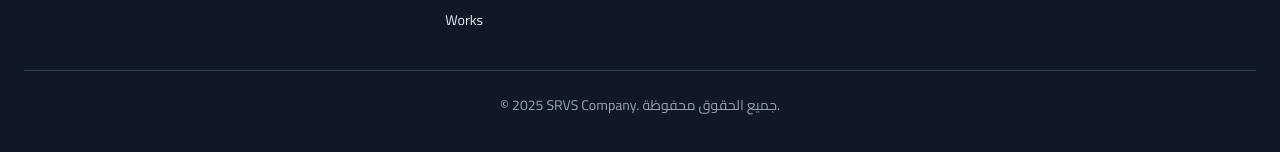
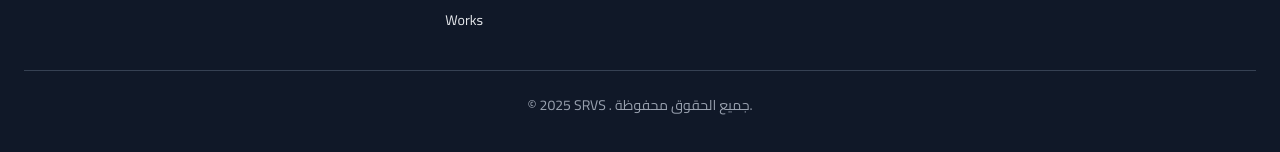
Before and after one commit to mohamed-engineer/srvs-app, a Next.js app: page / in a window 1280 px wide. Shown: the part 8233-8385 px from the top of the page. Built offline with nearby package versions, Linux system fonts and the light colour scheme.

Commit message:
Update footer.tsx

```diff
--- a/src/app/components/footer.tsx
+++ b/src/app/components/footer.tsx
@@ -46,7 +46,7 @@ export default function Footer() {
       </div>
 
       <div className="mt-10 border-t border-gray-700 pt-6 text-center text-sm text-gray-400">
-        &copy; {new Date().getFullYear()} SRVS Company. جميع الحقوق محفوظة.
+        &copy; {new Date().getFullYear()} SRVS . جميع الحقوق محفوظة.
       </div>
     </footer>
   );
```
